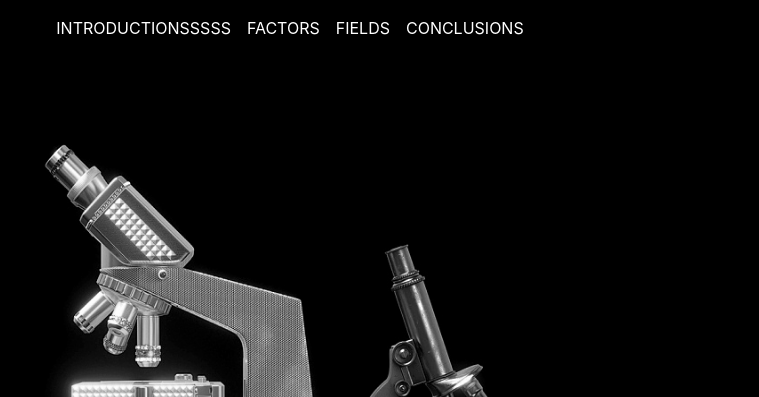
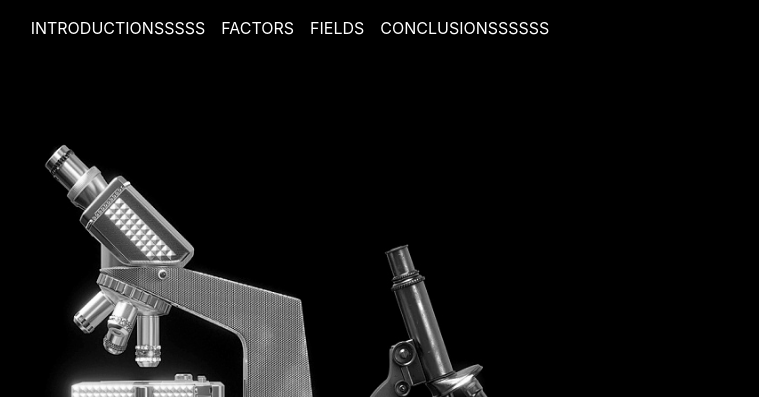
Before and after one commit to marta22/sitofase1, a plain HTML site: page index.html in a window 1280 px wide. Shown: the top 397 px of the page, without its empty margins (350-1109 px from the left). Drawn offline with nearby package versions, Linux system fonts and the light colour scheme.

Commit message:
changed nav link

```diff
--- a/index.html
+++ b/index.html
@@ -17,7 +17,7 @@
       <a class="nav-item nav-link" href="#intro">Introductionsssss</a>
       <a class="nav-item nav-link" href="#features">Factors</a>
       <a class="nav-item nav-link" href="#fields">Fields</a>
-      <a class="nav-item nav-link" href="#steps">Conclusions</a>
+      <a class="nav-item nav-link" href="#steps">Conclusionssssss</a>
     </div>
   </div>
 </nav>
```
